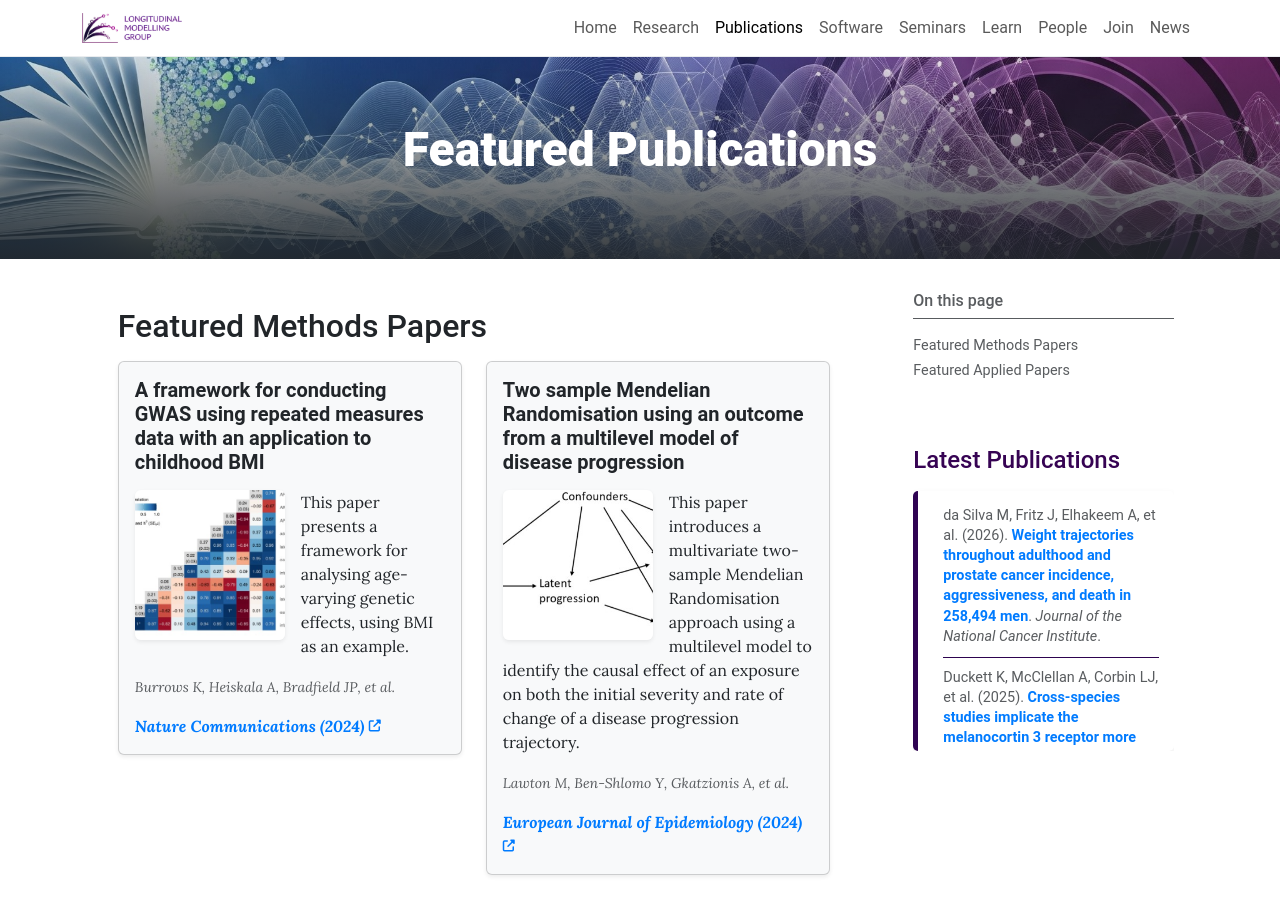
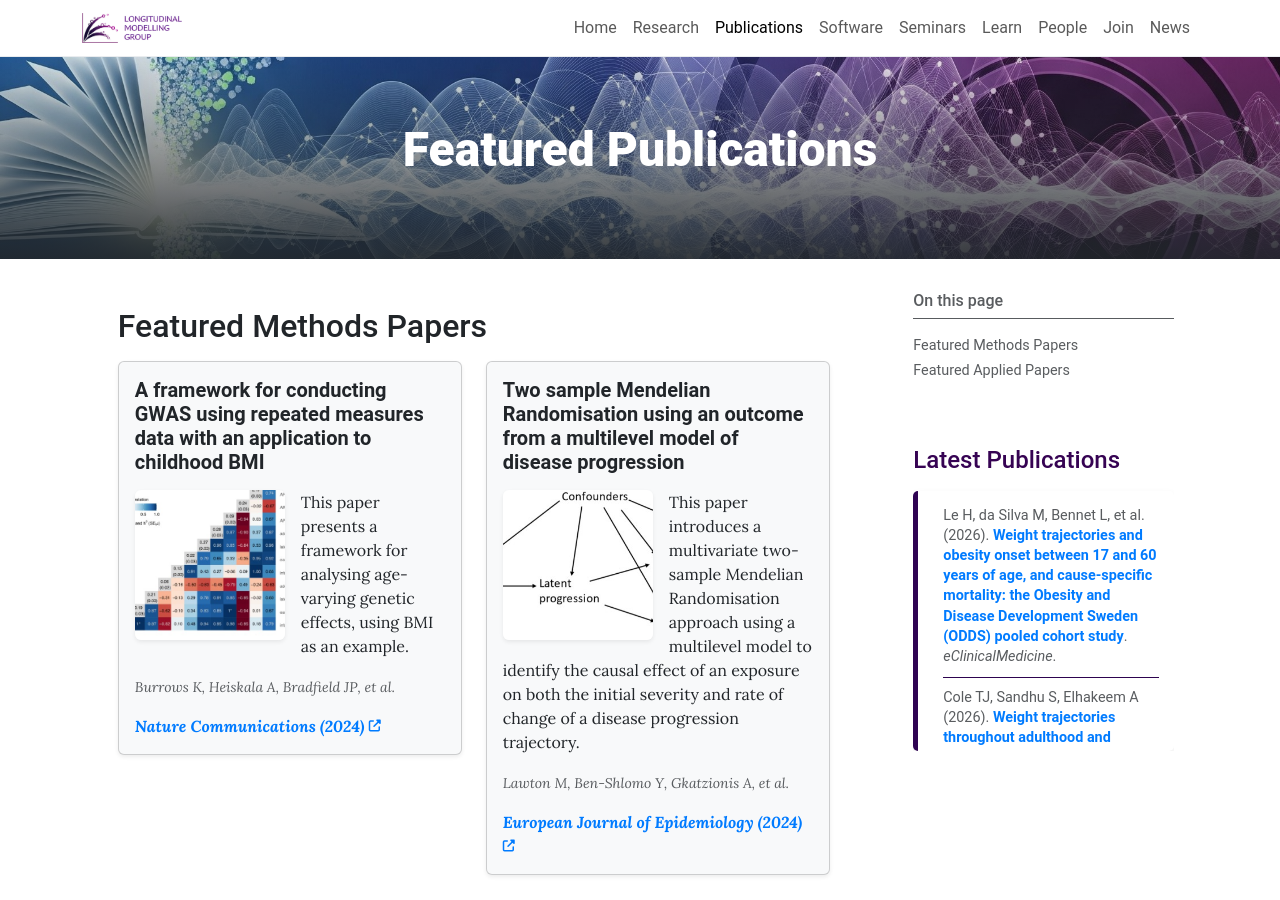
Before and after one commit to LongitudinalModelling/LongitudinalModelling.github.io, a Jekyll site: the page built from pages/publications.md, in a window 1280 px wide and 900 px high. Built offline with Jekyll 4.4.1, drawn with Linux system fonts in a browser that asks for light colours.

Commit message:
Update publications_latest.yml

```diff
--- a/_data/publications_latest.yml
+++ b/_data/publications_latest.yml
@@ -1,8 +1,20 @@
+- authors: "Le H, da Silva M, Bennet L, et al."
+  title: "Weight trajectories and obesity onset between 17 and 60 years of age, and cause-specific mortality: the Obesity and Disease Development Sweden (ODDS) pooled cohort study"
+  journal: "eClinicalMedicine"
+  link: https://doi.org/10.1016/j.eclinm.2026.103870
+  date: 2026-04-10 # Used for sorting
+
+- authors: "Cole TJ, Sandhu S, Elhakeem A"
+  title: "Weight trajectories throughout adulthood and prostate cancer incidence, aggressiveness, and death in 258,494 men"
+  journal: "Annals of Human Biology"
+  link: https://doi.org/10.1080/03014460.2026.2627918
+  date: 2026-03-26
+
 - authors: "da Silva M, Fritz J, Elhakeem A, et al."
   title: "Weight trajectories throughout adulthood and prostate cancer incidence, aggressiveness, and death in 258,494 men"
   journal: "Journal of the National Cancer Institute"
   link: https://doi.org/10.1093/jnci/djag014
-  date: 2026-01-23 # Used for sorting
+  date: 2026-01-23
 
 - authors: "Duckett K, McClellan A, Corbin LJ, et al."
   title: "Cross-species studies implicate the melanocortin 3 receptor more strongly in the control of pubertal development than energy balance"
```
